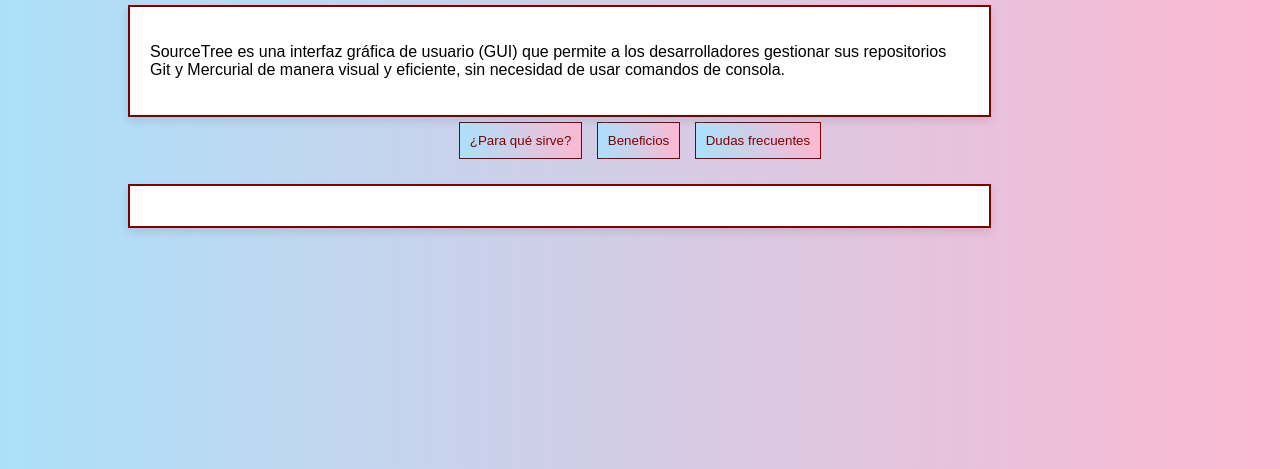
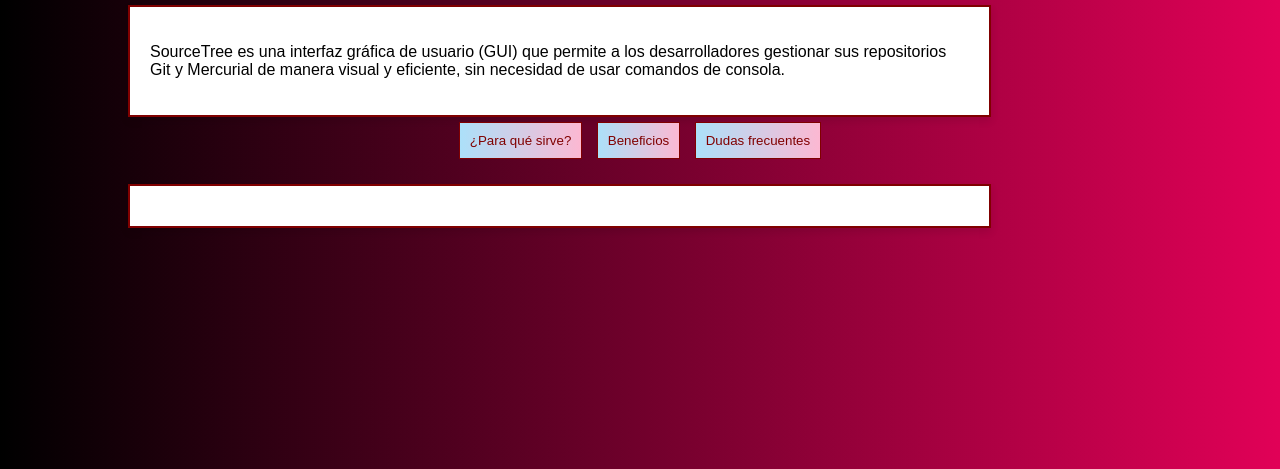
Before and after one commit to AndreaWonka/SOURCETREE, a plain HTML site: page index.html in a window 1280 px wide. Shown: the part 331-800 px from the top of the page. Drawn offline with Linux system fonts and the light colour scheme.

Commit message:
Cambio de gradiente de negro a rojo.

```diff
--- a/sourcetree.css
+++ b/sourcetree.css
@@ -1,7 +1,7 @@
 body {
     height: 100vh;
     margin: 0;
-    background: linear-gradient(to right, #ace0f9, #fcb8d2); /* Azul clarito a Rosa clarito */
+    background: linear-gradient(to right, #000000, #e10157); /* Azul clarito a Rosa clarito */
     display: flex;
     align-items: center;
     justify-content: center;
```
